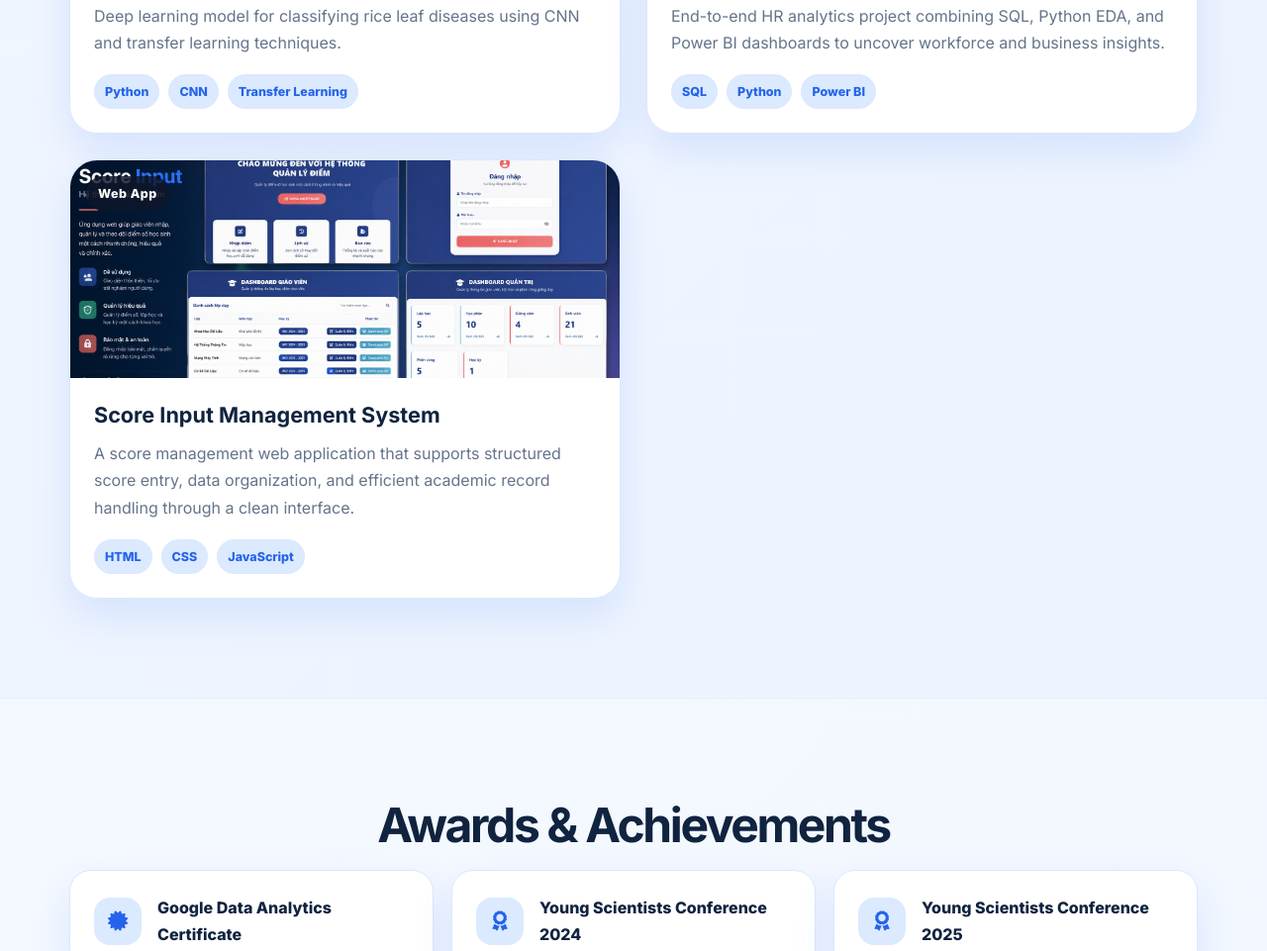
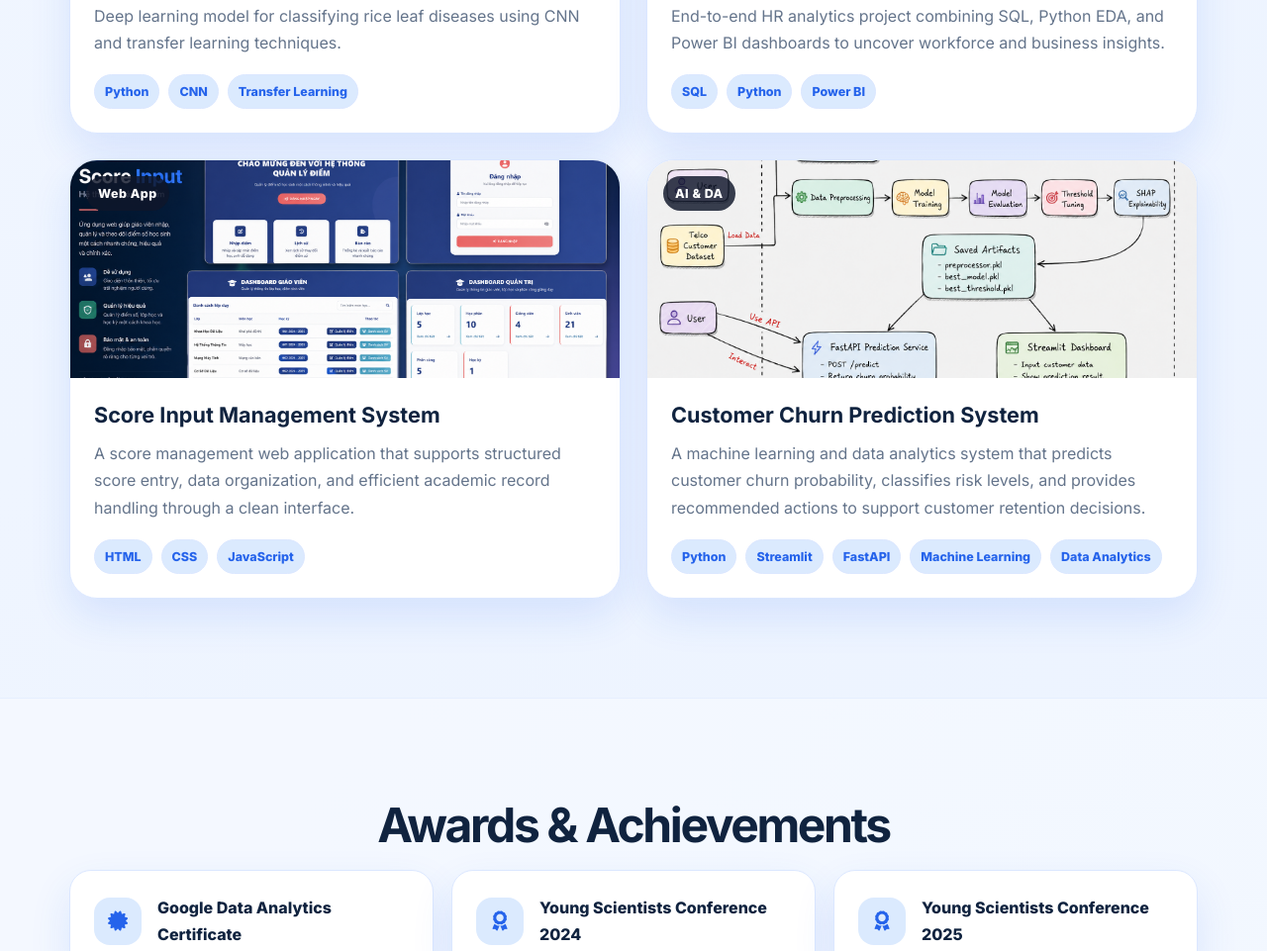
Before and after one commit to ChiBao-v/chibao-portfolio, a plain HTML site: page index.html in a window 1280 px wide. Shown: the part 2673-3634 px from the top of the page at 99% size. Drawn offline with nearby package versions, Linux system fonts and the light colour scheme.

Commit message:
update portfolio

```diff
--- a/index.html
+++ b/index.html
@@ -211,7 +211,7 @@
 
             <div class="project-grid">
                 <!-- Project 1 -->
-                <article class="project-card" data-category="ml ai">
+                <article class="project-card" data-category=" ai">
                     <a href="https://github.com/ChiBao-v/Rice-Leaf-Disease-Classification" target="_blank">
                         <div class="project-media">
                             <img src="images/rice_leaf_disease_project1.png" alt="Rice Leaf Disease Classification" class="project-img">
@@ -281,6 +281,32 @@
                 </article>
 
                 <!-- Project 4 -->
+                <article class="project-card" data-category=" da ml">
+                    <a href="https://github.com/ChiBao-v/Customer-Churn-Prediction-System" target="_blank">
+                        <div class="project-media">
+                            <img src="images/customer-churn-project4.png" alt="Customer Churn Prediction System" class="project-img">
+                            <span class="project-badge">AI & DA</span>
+                        </div>
+
+                        <div class="project-body">
+                            <h3>Customer Churn Prediction System</h3>
+                            <p>
+                                A machine learning and data analytics system that predicts customer churn probability,
+                                classifies risk levels, and provides recommended actions to support
+                                customer retention decisions.
+                            </p>
+                            <div class="tech-stack">
+                                <span>Python</span>
+                                <span>Streamlit</span>
+                                <span>FastAPI</span>
+                                <span>Machine Learning</span>
+                                <span>Data Analytics</span>
+                            </div>
+                        </div>
+                    </a>
+                </article>
+
+                <!-- Project 5 -->
 
             </div>
         </div>
```
